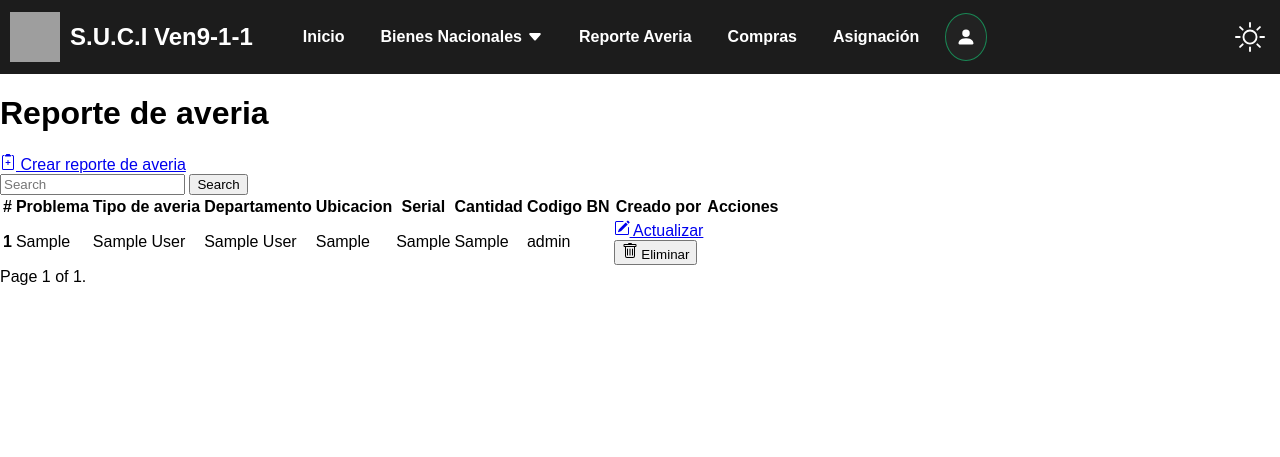
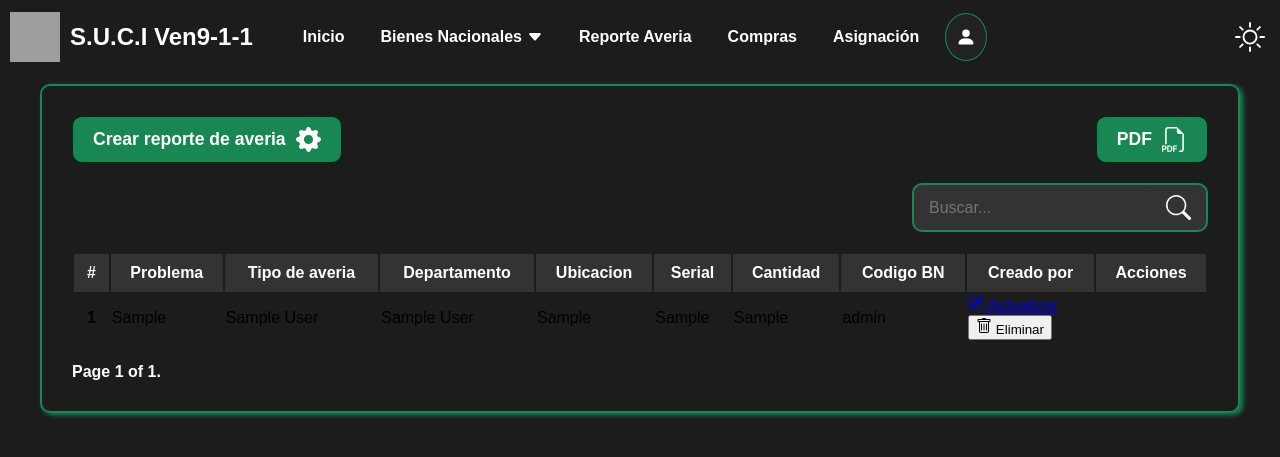
Before and after one commit to esnerf12/django-admin, a Django app: page /bienes/averia in a window 1280 px wide. Shown: the top 457 px of the page. Run offline with Django 5.2, Linux system fonts and the light colour scheme; data comes from the database, SQL or seed files in the repository; tables that the repository leaves empty hold one stand-in row (values such as "Sample post"); grey boxes are pictures that could not be loaded.

Commit message:
form style css

```diff
--- a/administracion/static/css/main.css
+++ b/administracion/static/css/main.css
@@ -1,4 +1,5 @@
 body {
+    background: #1c1c1c;;
     font-family: sans-serif;
     margin: 0;
 }
@@ -96,3 +97,178 @@ nav .grid-container {
     }
 
 }
+
+/* Contenido */
+
+.content {
+    display: flex;
+    flex-direction: column;
+    gap: 20px;
+    border: 2px solid #198754;
+    margin: 10px 40px;
+    padding: 30px;
+    border-radius: 10px;
+    box-shadow: 3px 2px 5px #198754;
+
+    .content-buttons {
+        display: grid;
+        grid-template-columns: repeat(2, 1fr);
+    }
+
+    .content-buttons div {
+        display: flex;
+    }
+
+    .content-buttons div:last-child {
+        justify-content: end;
+    }
+
+    .content-buttons div a {
+        display: flex;
+        gap: 10px;
+        padding: 10px 20px;
+        border: 1px solid #002c17;
+        background: #198754;
+        border-radius: 10px;
+        font-size: 1.1rem;
+        font-weight: 700;
+        color: white;
+        text-decoration: none;
+        justify-content: center;
+        align-items: center;
+    }
+
+    .content-buttons a:last-child {
+        display: flex;
+        justify-content: end;
+    }
+
+    .content-search {
+        display: flex;
+        justify-content: end;
+    }
+
+    .content-search form {
+        display: flex;
+        gap: 0;
+        background: #333;
+        border: 2px solid #198754;;
+        border-radius: 10px;
+    }
+
+    .content-search form input {
+        border: none;
+        color: white;
+        border-radius: 10px;
+        padding: 10px 15px;
+        font-size: 1rem;
+        background: #333;
+    }
+
+    .content-search form svg {
+        padding: 10px 15px;
+        color: white;
+    }
+
+    .content-table thead tr {
+        background: #333;
+        color: white;
+    }
+
+    .content-table thead tr th {
+        padding: 10px;
+    }
+
+    .pagination {
+        font-size: 1rem;
+        font-weight: 700;
+        color: white;
+    }
+}
+
+/* Formulario */
+.content-form {
+    display: flex;
+    flex-direction: column;
+    gap: 20px;
+    border: 2px solid #198754;
+    margin: 10px 40px;
+    padding: 30px;
+    border-radius: 10px;
+    box-shadow: 3px 2px 5px #198754;
+
+    div form {
+        display: flex;
+        flex-direction: column;
+        gap: 15px;
+    }
+
+    div form h1 {
+        border-bottom: 3px solid #198754;
+        margin: 0;
+        color: white;
+    }
+
+    div form .form-control {
+        display: flex;
+        flex-direction: column;
+        gap: 8px;
+    }
+
+    div form .form-control div {
+        display: flex;
+        flex-direction: column;
+        gap: 5px;
+    }
+
+    div form .form-control label {
+        display: block;
+        font-size: 1.2rem;
+        color: white;
+    }
+
+    div form .form-control input {
+        font-size: 1rem;
+        background: #333;
+        border: 2px solid #198754;
+        color: white;
+        border-radius: 10px;
+        padding: 10px;
+    }
+
+    div form .form-control select {
+        font-size: 1rem;
+        background: #333;
+        border: 2px solid #198754;
+        color: white;
+        border-radius: 10px;
+        padding: 10px;
+    }
+
+    div form .form-control textarea {
+        height: 70px;
+        font-size: 1rem;
+        background: #333;
+        border: 2px solid #198754;
+        color: white;
+        border-radius: 10px;
+        padding: 10px;
+    }
+
+    div form .div-button {
+        display: flex;
+        justify-content: center;
+    }
+
+    div form .div-button button {
+        width: fit-content;
+        background: #198754;
+        border: 1px solid #002c17;
+        color: white;
+        font-size: 1rem;
+        font-weight: 700;
+        padding: 15px 70px;
+        border-radius: 10px;
+        cursor: pointer;
+    }
+}
--- a/administracion/templates/averia/averia.html
+++ b/administracion/templates/averia/averia.html
@@ -1,29 +1,42 @@
 {% extends 'base.html' %}
 
 {% block content %}
-    <main class="container mt-5">
-        <h1 class="mb-3">Reporte de averia</h1>
+    <main class="content">
+        <h1 hidden>Reporte de averia</h1>
 
-        <div class="d-flex">
-            <a class="btn btn-secondary mb-3" href="averia/create/">
-                <svg xmlns="http://www.w3.org/2000/svg" width="16" height="16" fill="currentColor" class="bi bi-clipboard2-plus" viewBox="0 0 16 16">
-                    <path d="M9.5 0a.5.5 0 0 1 .5.5.5.5 0 0 0 .5.5.5.5 0 0 1 .5.5V2a.5.5 0 0 1-.5.5h-5A.5.5 0 0 1 5 2v-.5a.5.5 0 0 1 .5-.5.5.5 0 0 0 .5-.5.5.5 0 0 1 .5-.5z"/>
-                    <path d="M3 2.5a.5.5 0 0 1 .5-.5H4a.5.5 0 0 0 0-1h-.5A1.5 1.5 0 0 0 2 2.5v12A1.5 1.5 0 0 0 3.5 16h9a1.5 1.5 0 0 0 1.5-1.5v-12A1.5 1.5 0 0 0 12.5 1H12a.5.5 0 0 0 0 1h.5a.5.5 0 0 1 .5.5v12a.5.5 0 0 1-.5.5h-9a.5.5 0 0 1-.5-.5z"/>
-                    <path d="M8.5 6.5a.5.5 0 0 0-1 0V8H6a.5.5 0 0 0 0 1h1.5v1.5a.5.5 0 0 0 1 0V9H10a.5.5 0 0 0 0-1H8.5z"/>
-                </svg>
-                Crear reporte de averia
-            </a>
+        <div class="content-buttons">
+            <div>
+                <a href="averia/create/">
+                    <span>Crear reporte de averia</span>
+                    <svg xmlns="http://www.w3.org/2000/svg" width="25" height="25" fill="currentColor" class="bi bi-gear-fill" viewBox="0 0 16 16">
+                        <path d="M9.405 1.05c-.413-1.4-2.397-1.4-2.81 0l-.1.34a1.464 1.464 0 0 1-2.105.872l-.31-.17c-1.283-.698-2.686.705-1.987 1.987l.169.311c.446.82.023 1.841-.872 2.105l-.34.1c-1.4.413-1.4 2.397 0 2.81l.34.1a1.464 1.464 0 0 1 .872 2.105l-.17.31c-.698 1.283.705 2.686 1.987 1.987l.311-.169a1.464 1.464 0 0 1 2.105.872l.1.34c.413 1.4 2.397 1.4 2.81 0l.1-.34a1.464 1.464 0 0 1 2.105-.872l.31.17c1.283.698 2.686-.705 1.987-1.987l-.169-.311a1.464 1.464 0 0 1 .872-2.105l.34-.1c1.4-.413 1.4-2.397 0-2.81l-.34-.1a1.464 1.464 0 0 1-.872-2.105l.17-.31c.698-1.283-.705-2.686-1.987-1.987l-.311.169a1.464 1.464 0 0 1-2.105-.872zM8 10.93a2.929 2.929 0 1 1 0-5.86 2.929 2.929 0 0 1 0 5.858z"/>
+                    </svg>
+                </a>
+            </div>
+            <div>
+                <a>
+                    <span>PDF</span>
+                    <svg xmlns="http://www.w3.org/2000/svg" width="25" height="25" fill="currentColor" class="bi bi-filetype-pdf" viewBox="0 0 16 16">
+                        <path fill-rule="evenodd" d="M14 4.5V14a2 2 0 0 1-2 2h-1v-1h1a1 1 0 0 0 1-1V4.5h-2A1.5 1.5 0 0 1 9.5 3V1H4a1 1 0 0 0-1 1v9H2V2a2 2 0 0 1 2-2h5.5zM1.6 11.85H0v3.999h.791v-1.342h.803q.43 0 .732-.173.305-.175.463-.474a1.4 1.4 0 0 0 .161-.677q0-.375-.158-.677a1.2 1.2 0 0 0-.46-.477q-.3-.18-.732-.179m.545 1.333a.8.8 0 0 1-.085.38.57.57 0 0 1-.238.241.8.8 0 0 1-.375.082H.788V12.48h.66q.327 0 .512.181.185.183.185.522m1.217-1.333v3.999h1.46q.602 0 .998-.237a1.45 1.45 0 0 0 .595-.689q.196-.45.196-1.084 0-.63-.196-1.075a1.43 1.43 0 0 0-.589-.68q-.396-.234-1.005-.234zm.791.645h.563q.371 0 .609.152a.9.9 0 0 1 .354.454q.118.302.118.753a2.3 2.3 0 0 1-.068.592 1.1 1.1 0 0 1-.196.422.8.8 0 0 1-.334.252 1.3 1.3 0 0 1-.483.082h-.563zm3.743 1.763v1.591h-.79V11.85h2.548v.653H7.896v1.117h1.606v.638z"/>
+                    </svg>
+                </a>
+            </div>
         </div>
 
-        <form class="d-flex form-inline my-2 my-lg-0 mb-3" method="GET">
-            {% csrf_token %}
-            <input class="form-control mr-sm-2" name="q" type="search" placeholder="Search" aria-label="Search">
-            <button class="btn btn-outline-success my-2 my-sm-0" type="submit">Search</button>
-        </form>
+        <div class="content-search">
+            <form method="GET">
+                {% csrf_token %}
+                <input name="q" type="search" placeholder="Buscar..." aria-label="Search">
+                <svg xmlns="http://www.w3.org/2000/svg" width="25" height="25" fill="currentColor" class="bi bi-search" viewBox="0 0 16 16">
+                    <path d="M11.742 10.344a6.5 6.5 0 1 0-1.397 1.398h-.001q.044.06.098.115l3.85 3.85a1 1 0 0 0 1.415-1.414l-3.85-3.85a1 1 0 0 0-.115-.1zM12 6.5a5.5 5.5 0 1 1-11 0 5.5 5.5 0 0 1 11 0"/>
+                </svg>
+                <button hidden type="submit">Buscar</button>
+            </form>
+        </div>
 
-        <table class="table my-3">
-            <thead class="thead-dark">
-                <tr class="text-center">
+        <table class="content-table">
+            <thead>
+                <tr>
                     <th scope="col">#</th>
                     <th scope="col">Problema</th>
                     <th scope="col">Tipo de averia</th>
@@ -38,7 +51,7 @@
             </thead>
             <tbody>
                 {% for ave in averia %}
-                <tr class="text-center">
+                <tr>
                     <th scope="row">{{ ave.id }}</th>
                     <td>{{ ave.problema }}</td>
                     <td>{{ ave.tipo_averia }}</td>
@@ -48,8 +61,8 @@
                     <td>{{ ave.codigo_bn }}</td>
                     <td>{{ ave.user }}</td>
                     <td>
-                        <div class="d-flex justify-content-center">
-                            <a class="btn btn-primary mx-2" href="{% url 'update_averia' ave.id %}">
+                        <div>
+                            <a href="{% url 'update_averia' ave.id %}">
                                 <svg xmlns="http://www.w3.org/2000/svg" width="16" height="16" fill="currentColor" class="bi bi-pencil-square" viewBox="0 0 16 16">
                                     <path d="M15.502 1.94a.5.5 0 0 1 0 .706L14.459 3.69l-2-2L13.502.646a.5.5 0 0 1 .707 0l1.293 1.293zm-1.75 2.456-2-2L4.939 9.21a.5.5 0 0 0-.121.196l-.805 2.414a.25.25 0 0 0 .316.316l2.414-.805a.5.5 0 0 0 .196-.12l6.813-6.814z"/>
                                     <path fill-rule="evenodd" d="M1 13.5A1.5 1.5 0 0 0 2.5 15h11a1.5 1.5 0 0 0 1.5-1.5v-6a.5.5 0 0 0-1 0v6a.5.5 0 0 1-.5.5h-11a.5.5 0 0 1-.5-.5v-11a.5.5 0 0 1 .5-.5H9a.5.5 0 0 0 0-1H2.5A1.5 1.5 0 0 0 1 2.5z"/>
@@ -58,7 +71,7 @@
                             </a>
                             <form action="{% url 'delete_averia' ave.id %}" method="POST">
                                 {% csrf_token %}
-                                <button class="btn btn-danger">
+                                <button>
                                     <svg xmlns="http://www.w3.org/2000/svg" width="16" height="16" fill="currentColor" class="bi bi-trash" viewBox="0 0 16 16">
                                         <path d="M5.5 5.5A.5.5 0 0 1 6 6v6a.5.5 0 0 1-1 0V6a.5.5 0 0 1 .5-.5m2.5 0a.5.5 0 0 1 .5.5v6a.5.5 0 0 1-1 0V6a.5.5 0 0 1 .5-.5m3 .5a.5.5 0 0 0-1 0v6a.5.5 0 0 0 1 0z"/>
                                         <path d="M14.5 3a1 1 0 0 1-1 1H13v9a2 2 0 0 1-2 2H5a2 2 0 0 1-2-2V4h-.5a1 1 0 0 1-1-1V2a1 1 0 0 1 1-1H6a1 1 0 0 1 1-1h2a1 1 0 0 1 1 1h3.5a1 1 0 0 1 1 1zM4.118 4 4 4.059V13a1 1 0 0 0 1 1h6a1 1 0 0 0 1-1V4.059L11.882 4zM2.5 3h11V2h-11z"/>
@@ -76,8 +89,8 @@
         <div class="pagination">
             <span class="step-links">
                 {% if page_obj.has_previous %}
-                    <a class="btn btn-secondary" href="?page=1">&laquo; first</a>
-                    <a class="btn btn-primary" href="?page={{ page_obj.previous_page_number }}">previous</a>
+                    <a href="?page=1">&laquo; first</a>
+                    <a href="?page={{ page_obj.previous_page_number }}">previous</a>
                 {% endif %}
 
                 <span class="current">
```
Also changed, not shown: administracion/forms.py (+8 -0 lines), administracion/templates/averia/create_averia.html (+10 -8 lines), administracion/templates/averia/update_averia.html (+4 -4 lines).
